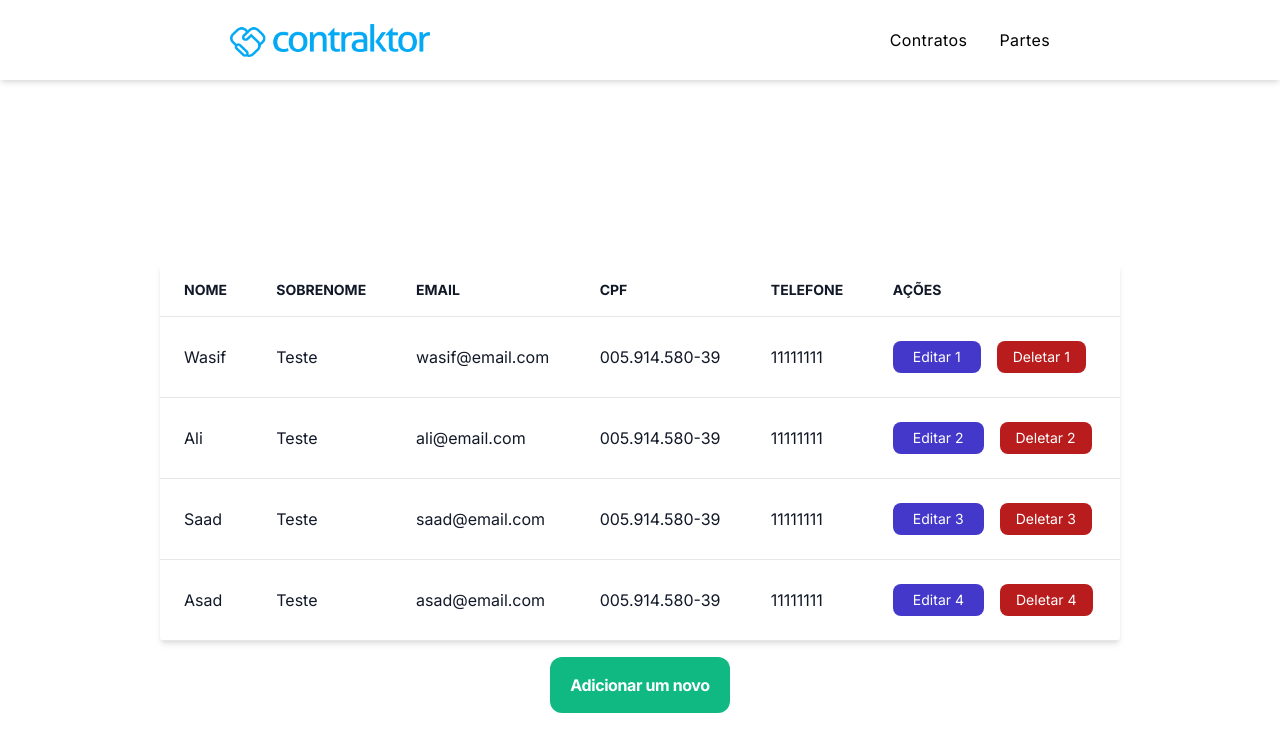
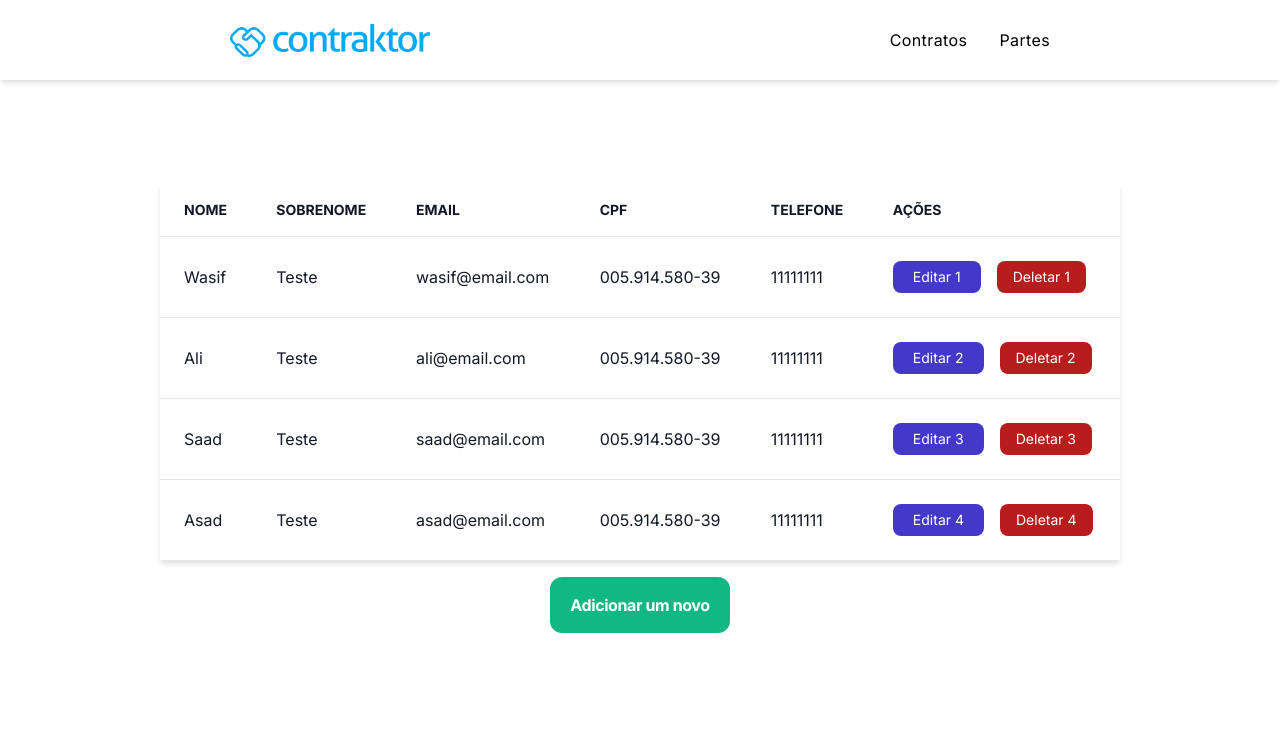
Before and after one commit to LuizHAP/contraktor-test-frontend, a Next.js app: page /partes in a window 1280 px wide. Shown: the top 752 px of the page. Built offline with nearby package versions, Linux system fonts and the light colour scheme.

Commit message:
style(header): create header fixed

```diff
--- a/src/components/molecules/Header/Header.tsx
+++ b/src/components/molecules/Header/Header.tsx
@@ -3,7 +3,7 @@ import Link from 'next/link'
 
 const Header: React.FC = () => {
   return (
-    <header className="flex flex-col justify-center md:justify-around items-center py-2 md:py-4 shadow-md md:flex-row">
+    <header className="flex flex-col justify-center md:justify-around items-center py-2 md:py-4 shadow-md md:flex-row fixed w-full">
       <Link href="/">
         <Image
           src="/img/contraktor.png"
```
